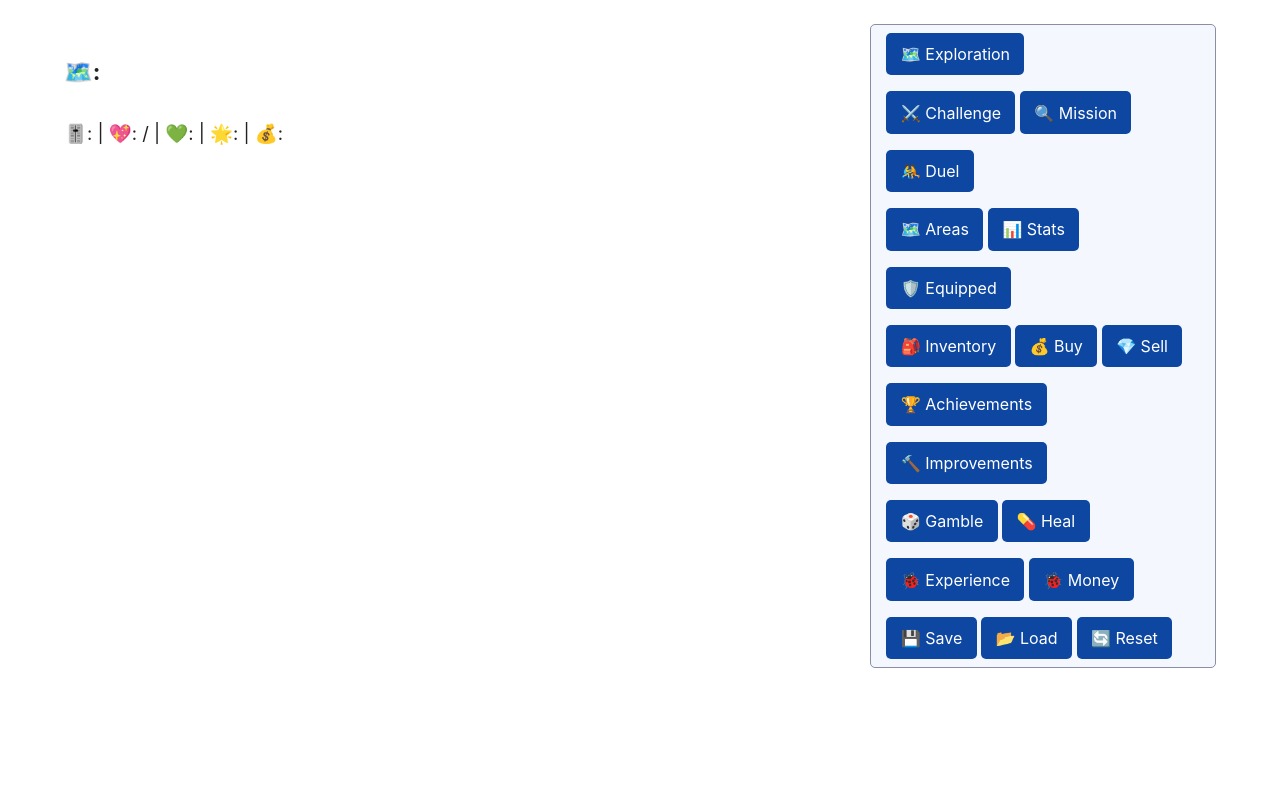
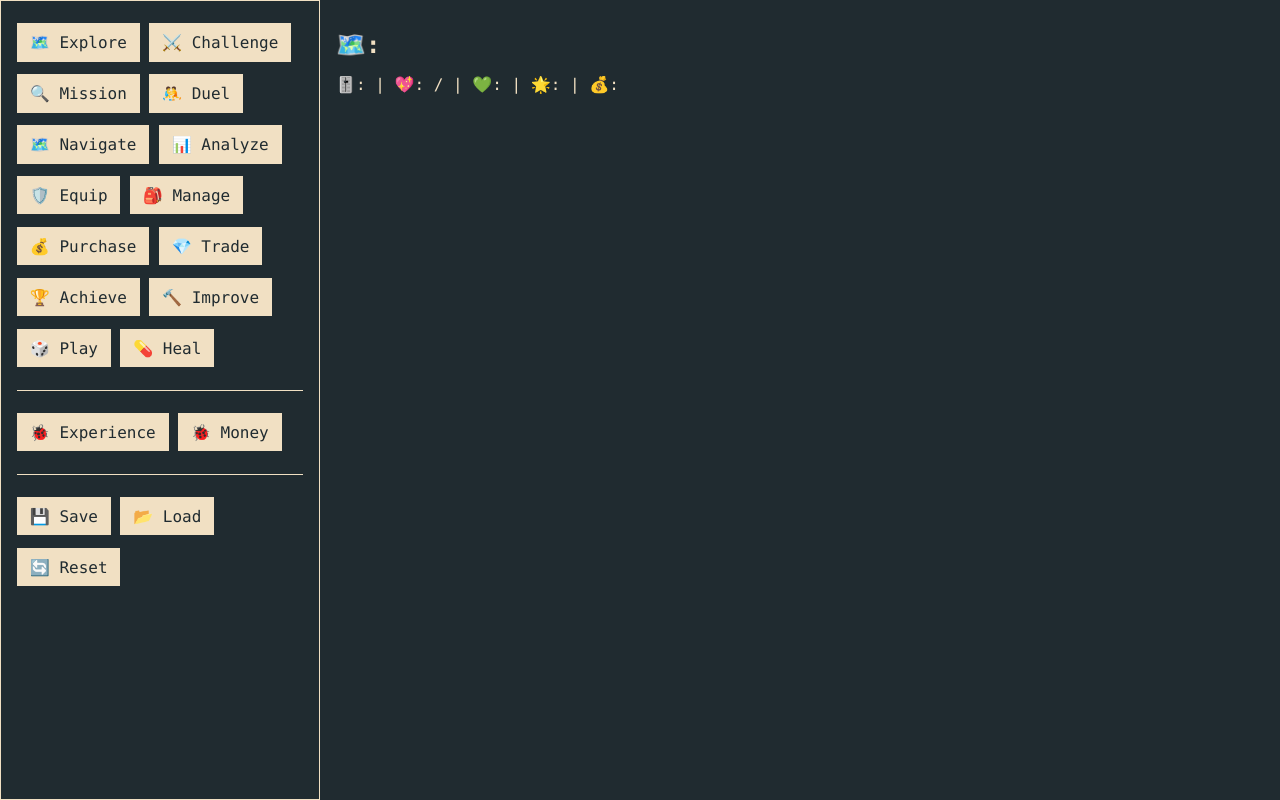
Before and after one commit to mentab/idleRPG, a plain HTML site: page main.html in a window 1280 px wide. Drawn offline with Linux system fonts and the light colour scheme.

Commit message:
css and debug loot

```diff
--- a/custom.css
+++ b/custom.css
@@ -4,9 +4,26 @@
 	"Nimbus Sans L", Roboto, "Noto Sans", "Segoe UI", Arial, Helvetica,
 	"Helvetica Neue", sans-serif;
 	--mono-font: Consolas, Menlo, Monaco, "Andale Mono", "Ubuntu Mono", monospace;
-	--standard-border-radius: 5px;
+	--standard-border-radius: 0px;
 
-	--bg: #fff;
+	--bg: #202b30;
+	--accent-bg: #202b30;
+	--text: #f1e0c3;
+	--text-light: #f1e0c3;
+	--border: #f1e0c3;
+	--accent: #f1e0c3;
+	--code: #d81b60;
+	--preformatted: #444;
+	--marked: #ffdd33;
+	--disabled: #efefef;
+}
+
+/* #f1e0c3 */
+/* #202b30 */
+/* #f44336 */
+/* #689f38 */
+
+/*	--bg: #fff;
 	--accent-bg: #f5f7ff;
 	--text: #212121;
 	--text-light: #585858;
@@ -16,7 +33,8 @@
 	--preformatted: #444;
 	--marked: #ffdd33;
 	--disabled: #efefef;
-}
+*/
+
 
 *, *::before, *::after {
 	box-sizing: border-box;
@@ -32,53 +50,50 @@ progress {
 }
 
 html {
-	font-family: var(--sans-font);
+	font-family: var(--mono-font);
 	scroll-behavior: smooth;
+	height:  100%;
 }
 
 
 body {
 	color: var(--text);
 	background-color: var(--bg);
-	font-size: 1.15rem;
-	line-height: 1.5;
+	font-size: 1rem;
+	line-height: 1.25;
 	display: grid;
-	grid-template-columns: 1fr 90% 1fr;
+	grid-template-columns: 320px 1fr;
 	margin: 0;
+	height: 100%;
 }
 
-body > * {
-	grid-column: 2;
-}
-
-main {
-	padding-top: 1.5rem;
+main, aside {
+	padding: 1rem;
+	overflow-y: auto;
 }
 
 h1 {
-	font-size: 3rem;
+	font-size: 1.5rem;
 }
 
 h2 {
-	font-size: 2.6rem;
-	margin-top: 3rem;
+	font-size: 1.4rem;
 }
 
 h3 {
-	font-size: 2rem;
-	margin-top: 3rem;
+	font-size: 1.3rem;
 }
 
 h4 {
-	font-size: 1.44rem;
+	font-size: 1.2rem;
 }
 
 h5 {
-	font-size: 1.15rem;
+	font-size: 1.1rem;
 }
 
 h6 {
-	font-size: 0.96rem;
+	font-size: 1rem;
 }
 
 p, h1, h2, h3, h4, h5, h6 {
@@ -106,8 +121,8 @@ button {
 	background-color: var(--accent);
 	font-size: 1rem;
 	color: var(--bg);
-	padding: 0.7rem 0.9rem;
-	margin: 0.5rem 0;
+	padding: 0.6rem 0.8rem;
+	margin: 0.4rem 0;
 	text-decoration: none;
 	font-family: inherit;
 	line-height: normal;
@@ -140,15 +155,6 @@ aside, details, pre, progress {
 	background-color: var(--accent-bg);
 	border: 1px solid var(--border);
 	border-radius: var(--standard-border-radius);
-	margin-bottom: 1rem;
-}
-
-aside {
-	font-size: 1rem;
-	width: 30%;
-	padding: 0 15px;
-	margin-inline-start: 15px;
-	float: right;
 }
 
 *[dir="rtl"] aside {
@@ -170,8 +176,8 @@ section h2:first-child {
 section {
 	border-top: 1px solid var(--border);
 	border-bottom: 1px solid var(--border);
-	padding: 2rem 1rem;
-	margin: 3rem 0;
+	padding: 0.5rem 0.25rem;
+	margin: 0.75rem 0;
 }
 
 section + section,
--- a/main.html
+++ b/main.html
@@ -7,46 +7,31 @@
 	<meta charset="UTF-8">
 </head>
 <body>
-	<main id="game-container">
 	<aside id="main-screens">
 		<div id="main-screen">
-				<div class="flex-container">
-					<button id="btnExploration">🗺️ Exploration</button>
-				</div>
-				<div class="flex-container">
+			<button id="btnExploration">🗺️ Explore</button>
 			<button id="btnChallenge">⚔️ Challenge</button>
 			<button id="btnMission">🔍 Mission</button>
 			<button id="btnDuel">🤼 Duel</button>
-				</div>
-				<div class="flex-container">
-					<button id="btnAreas">🗺️ Areas</button>
-					<button id="btnStats">📊 Stats</button>
-					<button id="btnEquipped">🛡️ Equipped</button>
-				</div>
-				<div class="flex-container">
-					<button id="btnInventory">🎒 Inventory</button>
-					<button id="btnBuy">💰 Buy</button>
-					<button id="btnSell">💎 Sell</button>
-				</div>
-				<div class="flex-container">
+			<button id="btnAreas">🗺️ Navigate</button>
+			<button id="btnStats">📊 Analyze</button>
+			<button id="btnEquipped">🛡️ Equip</button>
+			<button id="btnInventory">🎒 Manage</button>
+			<button id="btnBuy">💰 Purchase</button>
+			<button id="btnSell">💎 Trade</button>
 			<!-- <button id="btnGather">🌿 Gather</button> -->
-					<button id="btnAchievements">🏆 Achievements</button>
+			<button id="btnAchievements">🏆 Achieve</button>
 			<!-- <button id="btnCraft">🔨 Craft</button> -->
-					<button id="btnImprove">🔨 Improvements</button>
-				</div>
-				<div class="flex-container">
-					<button id="btnGamble">🎲 Gamble</button>
+			<button id="btnImprove">🔨 Improve</button>
+			<button id="btnGamble">🎲 Play</button>
 			<button id="btnHeal">💊 Heal</button>
-				</div>
-				<div class="flex-container">
+			<hr/>
 			<button id="btnExperience">🐞 Experience</button>
 			<button id="btnMoney">🐞 Money</button>
-				</div>
-				<div class="flex-container">
+			<hr/>
 			<button id="btnSave">💾 Save</button>
 			<button id="btnLoad">📂 Load</button>
 			<button id="btnReset">🔄 Reset</button>
-				</div>
 		</div>
 
 		<div id="mini-game-screen" class="hidden">
@@ -56,25 +41,25 @@
 
 		<div id="areas-screen" class="hidden">
 			<button class="btnBackToMain">🔙 Back to Main</button>
-				<h4>Areas</h4>
+			<h2>Areas</h2>
 			<div id="area-list"></div>
 		</div>
 
 		<div id="inventory-screen" class="hidden">
 			<button class="btnBackToMain">🔙 Back to Main</button>
-				<h4>Inventory</h4>
+			<h2>Inventory</h2>
 			<div id="item-list"></div>
 		</div>
 
 		<div id="buy-screen" class="hidden">
 			<button class="btnBackToMain">🔙 Back to Main</button>
-				<h4>Buy Items</h4>
+			<h2>Buy Items</h2>
 			<div id="shop-item-list"></div>
 		</div>
 
 		<div id="sell-screen" class="hidden">
 			<button class="btnBackToMain">🔙 Back to Main</button>
-				<h4>Sell Items</h4>
+			<h2>Sell Items</h2>
 			<div id="sell-item-list"></div>
 		</div>
 
@@ -123,8 +108,8 @@
 
 	</aside>
 
-		<div id="information-screen">
-			<h4>🗺️: <span id="playerCurrentArea"></span></h4>
+	<main id="information-screen">
+		<h1>🗺️: <span id="playerCurrentArea"></span></h1>
 		<div>
 			<p id="playerStats">
 				🎚️: <span id="playerLevel"></span> |
@@ -137,7 +122,6 @@
 		<div id="game-info">
 			<div id="message-container"></div>
 		</div>
-		</div>
 	</main>
 
 	<script src="main.js" type="module"></script>
--- a/main.js
+++ b/main.js
@@ -256,7 +256,7 @@ class Game {
 
 	updateGameInfo(message) {
 		const gameInfoElement = document.getElementById("game-info");
-		const messageElement = document.createElement("article");
+		const messageElement = document.createElement("section");
 		messageElement.innerHTML = message;
 		gameInfoElement.insertBefore(messageElement, gameInfoElement.firstChild);
 	}
--- a/modules/BattleModule.js
+++ b/modules/BattleModule.js
@@ -180,7 +180,7 @@ class BattleModule {
 	}
 
 	generateLoot(level) {
-		const filteredItems = itemsList.filter((item) => item.level <= level);
+		const filteredItems = gameConfig.itemsList.filter((item) => item.level <= level);
 
 		if (filteredItems.length === 0) {
 			return null;
```
Lines whose indentation alone changed are shown as unchanged.
